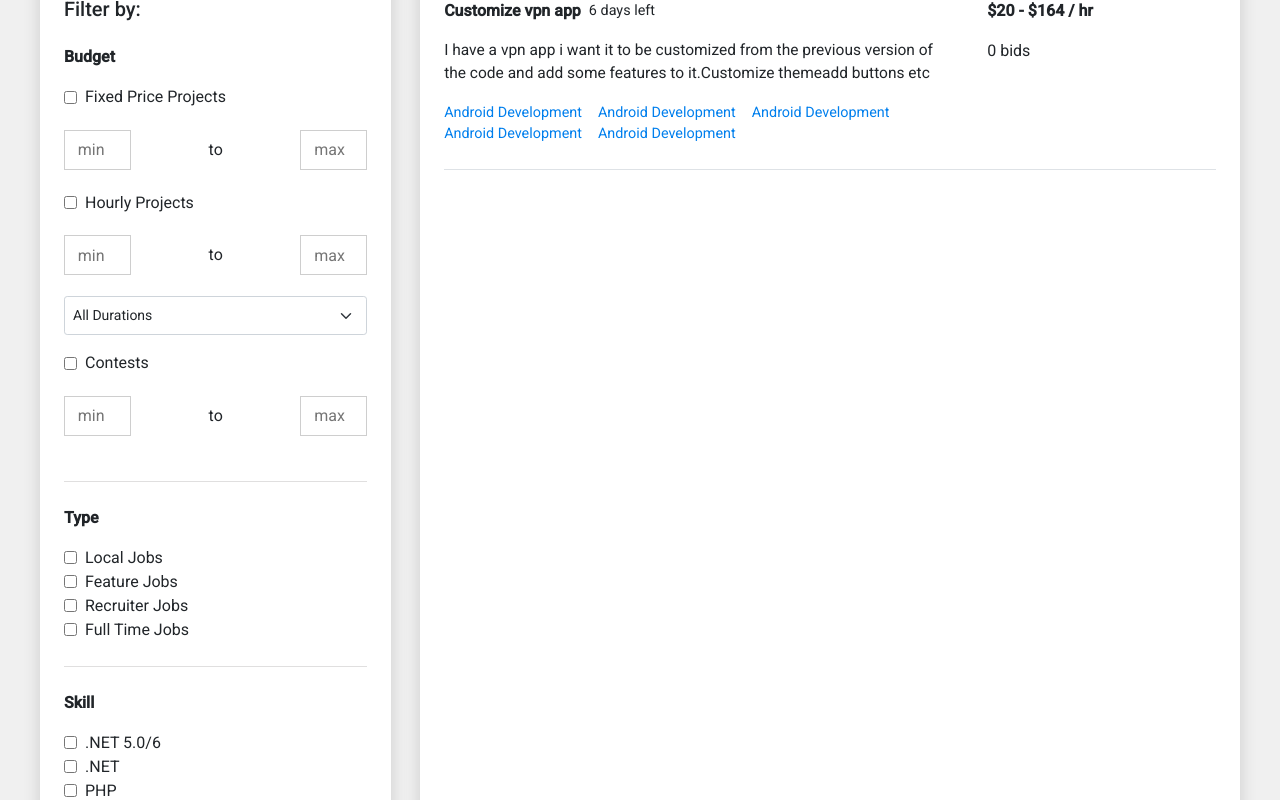
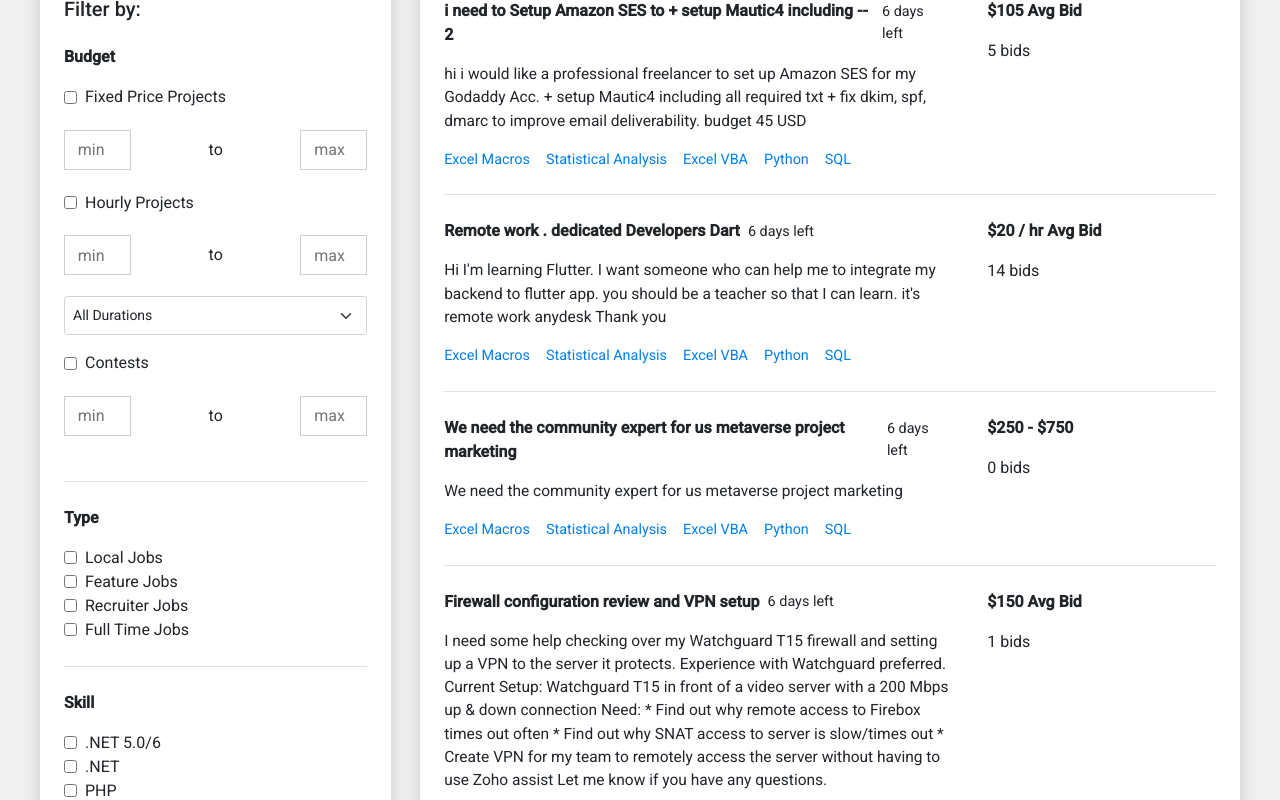
Before and after one commit to Mudassir742/freelancer-raplica, a React (Create React App) app: page / in a window 1280 px wide. Shown: the part 440-1240 px from the top of the page. Built offline with nearby package versions, Linux system fonts and the light colour scheme.

Commit message:
minor changes

```diff
--- a/src/components/Jobs/JobList/JobList.jsx
+++ b/src/components/Jobs/JobList/JobList.jsx
@@ -1,6 +1,6 @@
 import React from "react";
+import * as Icon from "@tabler/icons";
 
-import * as Icon from "@tabler/icons"
 import { jobListsData } from "../../../data/jobsData";
 
 const JobList = ({ showFilter, setShowFilter }) => {
@@ -11,50 +11,58 @@ const JobList = ({ showFilter, setShowFilter }) => {
           <span>12,092 jobs found, pricing in USD</span>
         </div>
         <div className="pagination d-none d-lg-flex">
-          <span><Icon.IconPlayerSkipBack size={20}/></span>
-          <span><Icon.IconCaretLeft size={24}/></span>
+          <span>
+            <Icon.IconPlayerSkipBack size={20} />
+          </span>
+          <span>
+            <Icon.IconCaretLeft size={24} />
+          </span>
           <span>1</span>
           <span>1</span>
           <span>1</span>
-          <span><Icon.IconCaretRight size={24}/></span>
-          <span><Icon.IconPlayerSkipForward size={20}/></span>
+          <span>
+            <Icon.IconCaretRight size={24} />
+          </span>
+          <span>
+            <Icon.IconPlayerSkipForward size={20} />
+          </span>
         </div>
         <div
           className="filter-button d-lg-none d-block"
           onClick={(e) => setShowFilter(!showFilter)}
         >
-          Filter
+          <Icon.IconAdjustmentsHorizontal/>
         </div>
       </div>
+      {jobListsData &&
+        jobListsData.map((job, index) => {
+          return (
             <div className="jobs-body mx-4 py-4 border-bottom">
               <div className="job-content-container d-flex justify-content-between">
                 <div className="left-col">
                   <div className="job-heading-section d-flex align-items-center">
-              <span className="title fw-bold d-block">Customize vpn app</span>
-              <span className="time mx-2 d-block">6 days left</span>
+                    <span className="title fw-bold d-block">{job.title}</span>
+                    <span className="time mx-2 d-block">{job.time}</span>
                   </div>
-            <div className="job-description my-3">
-              I have a vpn app i want it to be customized from the previous
-              version of the code and add some features to it.Customize themeadd
-              buttons etc
-            </div>
+                  <div className="job-description my-3">{job.description}</div>
                   <div className="jobs-tag d-flex align-items-center flex-wrap">
-              <span>Android Development</span>
-              <span>Android Development</span>
-              <span>Android Development</span>
-              <span>Android Development</span>
-              <span>Android Development</span>
+                    {job.tags &&
+                      job.tags.map((tag, tagIndex) => {
+                        return <span key={tagIndex}>{tag.tag}</span>;
+                      })}
                   </div>
                 </div>
                 <div className="right-col">
-            <span className="price fw-bold">$20 - $164 / hr</span>
-            <span className="d-none d-lg-block my-3">0 bids</span>
+                  <span className="price fw-bold">{job.price}</span>
+                  <span className="d-none d-lg-block my-3">{job.bids}</span>
                   <div className="bid-btn">
                     <button>Bid now</button>
                   </div>
                 </div>
               </div>
             </div>
+          );
+        })}
     </div>
   );
 };
--- a/src/components/Jobs/Jobs.css
+++ b/src/components/Jobs/Jobs.css
@@ -13,6 +13,7 @@
     background-color: white;
     display: flex;
     align-items: center;
+    height: min-content;
 }
 
 .filter-divider {
--- a/src/data/jobsData.js
+++ b/src/data/jobsData.js
@@ -1,19 +1,205 @@
 exports.jobListsData = [
   {
-    title: "Customize vpn app",
+    title: "i need to Setup Amazon SES to + setup Mautic4 including -- 2",
     time: "6 days left",
     description:
-      "I have a vpn app i want it to be customized from the previous version of the code and add some features to it.Customize themeadd buttons etc",
+      "hi i would like a professional freelancer to set up Amazon SES for my Godaddy Acc. + setup Mautic4 including all required txt + fix dkim, spf, dmarc to improve email deliverability. budget 45 USD",
+    tags: [
+      { tag: "Excel Macros" },
+      { tag: "Statistical Analysis" },
+      { tag: "Excel VBA" },
+      { tag: "Python" },
+      { tag: "SQL" },
+    ],
+    price: "$105 Avg Bid",
+    bids: "5 bids",
+  },
+  {
+    title: "Remote work . dedicated Developers Dart",
+    time: "6 days left",
+    description:
+      "Hi I'm learning Flutter. I want someone who can help me to integrate my backend to flutter app. you should be a teacher so that I can learn. it's remote work anydesk Thank you",
+    tags: [
+      { tag: "Excel Macros" },
+      { tag: "Statistical Analysis" },
+      { tag: "Excel VBA" },
+      { tag: "Python" },
+      { tag: "SQL" },
+    ],
+    price: "$20 / hr Avg Bid",
+    bids: "14 bids",
+  },
+  {
+    title: "We need the community expert for us metaverse project marketing",
+    time: "6 days left",
+    description:
+      "We need the community expert for us metaverse project marketing",
+    tags: [
+      { tag: "Excel Macros" },
+      { tag: "Statistical Analysis" },
+      { tag: "Excel VBA" },
+      { tag: "Python" },
+      { tag: "SQL" },
+    ],
+    price: "$250 - $750",
+    bids: "0 bids",
+  },
+
+  {
+    title: "Firewall configuration review and VPN setup",
+    time: "6 days left",
+    description:
+      "I need some help checking over my Watchguard T15 firewall and setting up a VPN to the server it protects. Experience with Watchguard preferred. Current Setup: Watchguard T15 in front of a video server with a 200 Mbps up & down connection Need: * Find out why remote access to Firebox times out often * Find out why SNAT access to server is slow/times out * Create VPN for my team to remotely access the server without having to use Zoho assist Let me know if you have any questions.",
+    tags: [
+      { tag: "Excel Macros" },
+      { tag: "Statistical Analysis" },
+      { tag: "Excel VBA" },
+      { tag: "Python" },
+      { tag: "SQL" },
+    ],
+    price: "$150 Avg Bid",
+    bids: "1 bids",
+  },
+
+  {
+    title: "Project Manager Digital Solutions and integrations",
+    time: "6 days left",
+    description:
+      "Imagine working with cutting-edge technology together with a team of experienced entrepreneurs. The founders behind the company have built several successful companies in the past. We create solutions for automation / marketing / business processes. For this position we are looking for someone with high level english, experience with understanding technical issues and having the possibility/experience in breaking it down into tasks for our development team - as a technical project manager. You have a clear passion for organisation and structure, experienced with creating scoping documents to explain to developers what needs to be built. You will be working very close with our CTO and assisting before/during/after meetings with Clients and employees and making sure the ideas discussed ov...",
+    tags: [
+      { tag: "Excel Macros" },
+      { tag: "Statistical Analysis" },
+      { tag: "Excel VBA" },
+      { tag: "Python" },
+      { tag: "SQL" },
+    ],
+    price: "$8 / hr Avg",
+    bids: "1 bids",
+  },
+
+  {
+    title:
+      "Software to help me Instant Index with Instant Index API (C# or Python)",
+    time: "6 days left",
+    description:
+      "I am looking for a desktop indexing tool that hooks up to Google Cloud Services - Instant Index API Method1: RankMath Plugin for wordpress have one. All I need is a Json text file key: Method 2: I also found a way with Google Colab: I need an ability to copy and paste into a box all the links I want indexed that are external URL. I am not sure if instant indexing api only allow pages of a domain only. They have a quota of 200 links/day. I would like the ability to rotate through the apis so I can have 10-20 APIs. giving me 10-20x more links per day. Desired Programming Language: • Python • C# * Need Source Code when Job is Complete, After any Bug fixes, and Updates * Milestone release upon completion of project & is bug free. * Please post “I've rea...",
+    tags: [
+      { tag: "Excel Macros" },
+      { tag: "Statistical Analysis" },
+      { tag: "Excel VBA" },
+      { tag: "Python" },
+      { tag: "SQL" },
+    ],
+    price: "$73 Avg Bid",
+    bids: "6 bids",
+  },
+
+  {
+    title: "Birthday Invite card - Mermaids",
+    time: "6 days left",
+    description:
+      "My daughter is turning 6. She is having a mermaid birthday party and I would like a really cool and fun design for a mermaid birthday card. The file i attached is an example please be creative with the design. Wording: Lets Shellebrate Ayla's Birthday. 4pm Sandersons, Sustainable City RSVP 0502224053",
+    tags: [
+      { tag: "Excel Macros" },
+      { tag: "Statistical Analysis" },
+      { tag: "Excel VBA" },
+      { tag: "Python" },
+      { tag: "SQL" },
+    ],
+    price: "$63 Avg Bid",
+    bids: "33 bids",
+  },
+
+  {
+    title: "I need a paralegal for divorce",
+    time: "6 days left",
+    description:
+      "We are filing an uncontested divorce in Georgetown county, SC. Am able to file myself but would prefer a paralegal to do it.",
     tags: [
       {
-        t1: "Android Development",
-        t2: "Android Development",
-        t3: "Android Development",
-        t4: "Android Development",
-        t5: "Android Development",
+        t1: "Paralegal Services",
       },
     ],
-    price: "$20 - $164",
-    bids:"0 bids"
+    price: "$30 - $250",
+    bids: "0 bids",
+  },
+
+  {
+    title: "Update Billing Library of an Android Quiz App Template",
+    time: "6 days left",
+    description:
+      "Google play store has rejected my app due to an outdated billing library. I want to upgrade the Billing Library to version 3 or newer before I can publish this app. I need a freelancer to update the billing library including updating all of its codes.",
+    tags: [
+      { tag: "Excel Macros" },
+      { tag: "Statistical Analysis" },
+      { tag: "Excel VBA" },
+      { tag: "Python" },
+      { tag: "SQL" },
+    ],
+    price: "$79",
+    bids: "1 entries",
+  },
+
+  {
+    title: "Build a trading algorithm.",
+    time: "6 days left",
+    description:
+      "I want someone to build me a frading algorith for indian index based on my guven rules and bactest it with 3 years data",
+    tags: [
+      { tag: "Excel Macros" },
+      { tag: "Statistical Analysis" },
+      { tag: "Excel VBA" },
+      { tag: "Python" },
+      { tag: "SQL" },
+    ],
+    price: "$79 Avg Bid",
+    bids: "2 bids",
+  },
+
+  {
+    title: "I need whole arm done",
+    time: "6 days left",
+    description:
+      "I have a tattoo on forearm but I want whole arm done in mauri tattoo with the cancer ribbons(I successfully recovered from cancer) and I am an. Indian so I want some Indian triable meaning in it . I would love to discuss more in DMs. Attached some photos for reference",
+    tags: [
+      { tag: "Excel Macros" },
+      { tag: "Statistical Analysis" },
+      { tag: "Excel VBA" },
+      { tag: "Python" },
+      { tag: "SQL" },
+    ],
+    price: "$59 Avg Bid",
+    bids: "11 bids",
+  },
+
+  {
+    title: "ZOHO ONE SOFTWARE",
+    time: "6 days left",
+    description: "Full training course for the zoho one software",
+    tags: [
+      { tag: "Excel Macros" },
+      { tag: "Statistical Analysis" },
+      { tag: "Excel VBA" },
+      { tag: "Python" },
+      { tag: "SQL" },
+    ],
+    price: "$3 / hr Avg Bid",
+    bids: "1 bids",
+  },
+
+  {
+    title: "Data Points",
+    time: "6 days left",
+    description:
+      "Having this dynamic sheet, will auto update the data through Macros and Power Query, looking to hire some one, who can give me a way out to use its points.",
+    tags: [
+      { tag: "Excel Macros" },
+      { tag: "Statistical Analysis" },
+      { tag: "Excel VBA" },
+      { tag: "Python" },
+      { tag: "SQL" },
+    ],
+    price: "$149 Avg Bid",
+    bids: "2 bids",
   },
 ];
```
Also changed, not shown: src/components/Footer/Footer.jsx (+8 -8 lines), src/styles/App.css (+17 -4 lines). Lines whose indentation alone changed are shown as unchanged.
